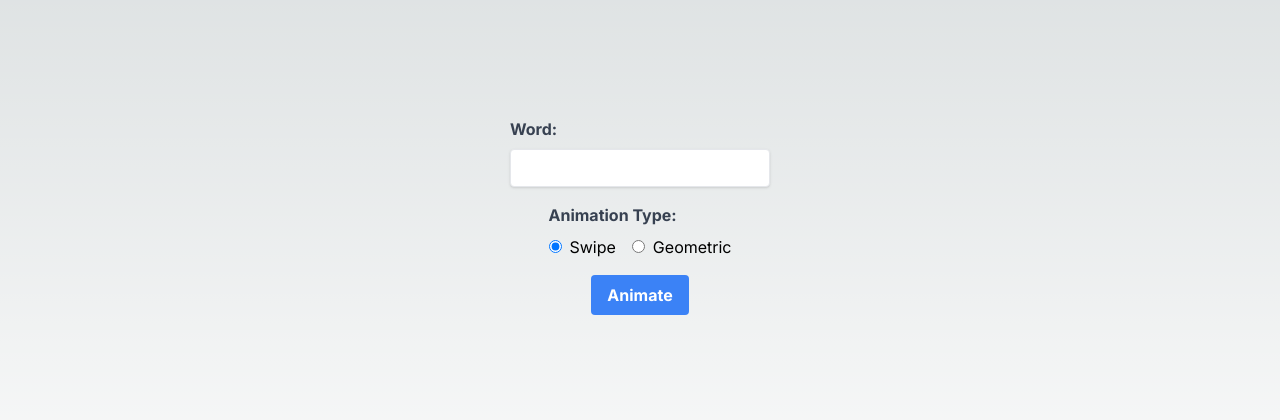
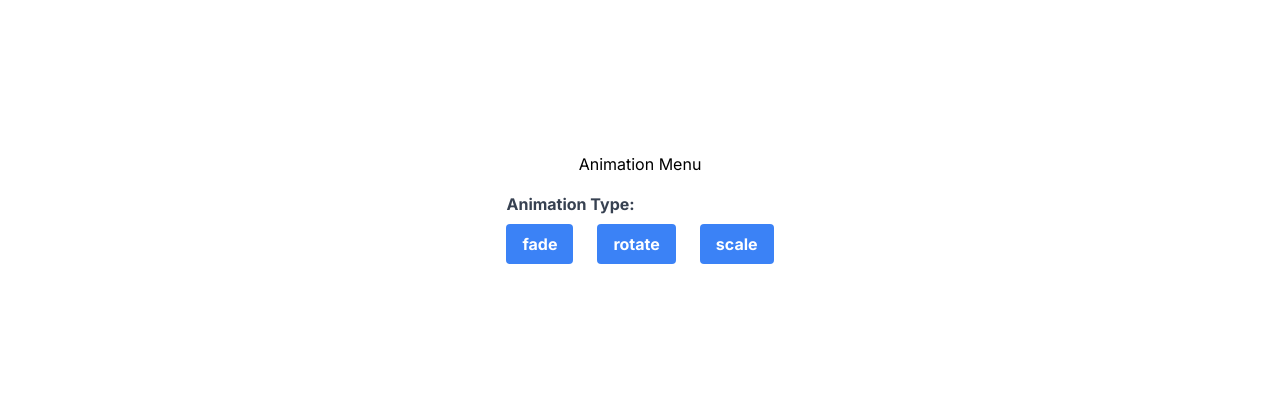
Before and after one commit to infuman69/textanimation, a Next.js app: page / in a window 1280 px wide. Shown: the part 184-604 px from the top of the page. Built offline with nearby package versions, Linux system fonts and the light colour scheme.

Commit message:
create animation routes

```diff
--- /dev/null
+++ b/public/animationroutes/animationroutes.ts
@@ -0,0 +1,7 @@
+const animationRoutes = [
+    'fade',
+    'rotate',
+    'scale',
+]
+
+export default animationRoutes
--- /dev/null
+++ b/src/app/fade/page.tsx
@@ -0,0 +1,7 @@
+import React from 'react'
+
+export default function Fade() {
+  return (
+    <div>Fade</div>
+  )
+}
--- a/src/app/globals.css
+++ b/src/app/globals.css
@@ -1,27 +1,3 @@
 @tailwind base;
 @tailwind components;
 @tailwind utilities;
-
-:root {
-  --foreground-rgb: 0, 0, 0;
-  --background-start-rgb: 214, 219, 220;
-  --background-end-rgb: 255, 255, 255;
-}
-
-@media (prefers-color-scheme: dark) {
-  :root {
-    --foreground-rgb: 255, 255, 255;
-    --background-start-rgb: 0, 0, 0;
-    --background-end-rgb: 0, 0, 0;
-  }
-}
-
-body {
-  color: rgb(var(--foreground-rgb));
-  background: linear-gradient(
-      to bottom,
-      transparent,
-      rgb(var(--background-end-rgb))
-    )
-    rgb(var(--background-start-rgb));
-}
--- a/src/app/page.tsx
+++ b/src/app/page.tsx
@@ -1,75 +1,42 @@
 "use client";
 import { useRouter } from "next/navigation";
 import { useState } from "react";
+import animationRoutes from "../../public/animationroutes/animationroutes";
 
 export default function Home() {
   const [word, setWord] = useState("");
 
   const router = useRouter();
 
-  const [animationType, setAnimationType] = useState("swipe");
+  // const [animationType, setAnimationType] = useState("swipe");
 
-  const handleAnimate = () => {
+  const handleAnimate = (animationType: string) => {
     router.push(`/${animationType}`);
   };
 
   return (
     <div className="flex flex-col items-center justify-center min-h-screen">
       <div className="mb-4">
-        <label htmlFor="word" className="block text-gray-700 font-bold mb-2">
-          Word:
-        </label>
-        <input
-          type="text"
-          id="word"
-          name="word"
-          value={word}
-          onChange={() =>{
-            setWord(word);
-          }}
-          className="shadow appearance-none border rounded w-full py-2 px-3 text-gray-700 leading-tight focus:outline-none focus:shadow-outline"
-        />
+        <h1>Animation Menu</h1>
       </div>
       <div className="mb-4">
         <span className="block text-gray-700 font-bold mb-2">
           Animation Type:
         </span>
-        <div className="flex items-center">
-          <label htmlFor="swipe" className="mr-4">
-            <input
-              type="radio"
-              id="swipe"
-              name="animationType"
-              value="swipe"
-              checked={animationType === "swipe"}
-              onChange={() => {
-                setAnimationType("swipe");
-              }}
-              className="mr-2"
-            />
-            Swipe
-          </label>
-          <label htmlFor="geometric">
-            <input
-              type="radio"
-              id="geometric"
-              name="animationType"
-              value="geometric"
-              checked={animationType === "geometric"}
-              onChange={() => {
-                setAnimationType("geometric");
-              }}
-              className="mr-2"
-            />
-            Geometric
-          </label>
+        <div className="flex items-center gap-6">
+          {animationRoutes.map((route, index) => {
+            return (
+              <button
+                key={index}
+                className="bg-blue-500 hover:bg-blue-700 text-white font-bold py-2 px-4 rounded"
+                onClick={() => handleAnimate(route)}
+              >
+                {route}
+              </button>
+            );
+          })}
         </div>
       </div>
-      <button className="bg-blue-500 hover:bg-blue-700 text-white font-bold py-2 px-4 rounded"
-      onClick={handleAnimate}
-      >
-        Animate
-      </button>
     </div>
   );
 }
--- a/src/app/swipe/page.tsx
+++ /dev/null
@@ -1,7 +0,0 @@
-import React from 'react'
-
-export default function Fade() {
-  return (
-    <div>Fade</div>
-  )
-}
```
Also changed, not shown: src/app/rotate/page.tsx (added).
